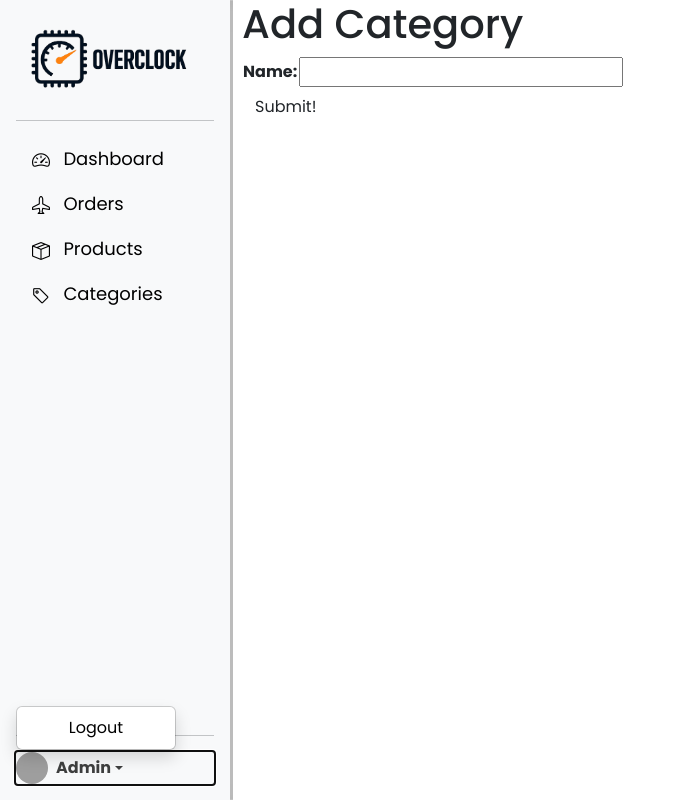
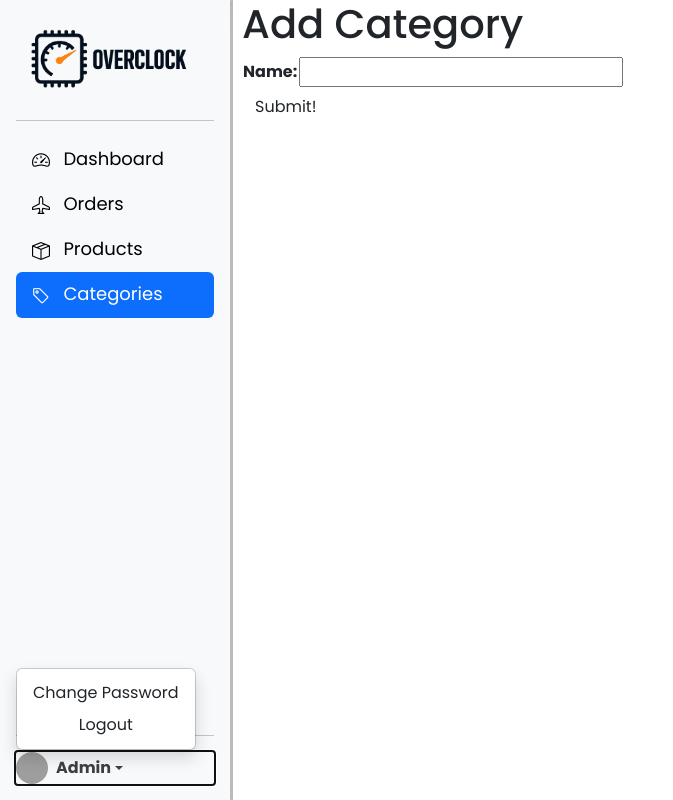
Before and after one commit to izZERO/Overclock, a Django app: page /manage/categories/create/ in a window 1280 px wide, after a click on "Admin". Shown: the whole page, without its empty margins (0-673 px from the left). Run offline with Django 5.2, Linux system fonts and the light colour scheme; grey boxes are pictures that could not be loaded.

Commit message:
added change password and current page highlight in admin view

```diff
--- a/Overclock/settings.py
+++ b/Overclock/settings.py
@@ -126,6 +126,7 @@ STATIC_URL = "static/"
 
 LOGIN_REDIRECT_URL = "/"
 LOGOUT_REDIRECT_URL = "/"
+PASSWORD_CHANGE_REDIRECT_URL = '/'
 
 
 # Default primary key field type
--- a/main/templates/manage_base.html
+++ b/main/templates/manage_base.html
@@ -144,8 +144,8 @@
         <ul class="nav nav-pills flex-column mb-auto">
           <li>
             <a
-              href="#"
-              class="nav-link link-body-emphasis"
+              href="{% url 'manage' %}"
+              class="nav-link {% if request.resolver_match.url_name == 'manage' %}active{% else %}link-body-emphasis{% endif %}"
               style="font-size: large"
             >
               <i class="bi bi-speedometer2 me-2"> </i>
@@ -155,7 +155,7 @@
           <li>
             <a
               href="{% url 'orders_index' %}"
-              class="nav-link link-body-emphasis"
+              class="nav-link {% if 'orders' in request.resolver_match.url_name %}active{% else %}link-body-emphasis{% endif %}"
               style="font-size: large"
             >
               <i class="bi bi-airplane me-2"> </i>
@@ -165,17 +165,17 @@
           <li>
             <a
               href="{% url 'products_index' %}"
-              class="nav-link link-body-emphasis"
+              class="nav-link {% if 'products' in request.resolver_match.url_name %}active{% else %}link-body-emphasis{% endif %}"
               style="font-size: large"
             >
-              <i class="bi bi-box-seam me-2""> </i>
+              <i class="bi bi-box-seam me-2"> </i>
               Products
             </a>
           </li>
           <li>
             <a
               href="{% url 'categories_index' %}"
-              class="nav-link link-body-emphasis"
+              class="nav-link {% if 'categories' in request.resolver_match.url_name %}active{% else %}link-body-emphasis{% endif %}"
               style="font-size: large"
             >
               <i class="bi bi-tag me-2"> </i>
@@ -206,17 +206,20 @@
             <li><a class="dropdown-item" href="#">Profile</a></li>
             <li><hr class="dropdown-divider" /></li> -->
             <li>
+              <a
+                href="/accounts/password_change"
+                class="dropdown-item"
+                role="button"
+                >Change Password</a
+              >
+            </li>
+            <li>
               <form action="{% url 'logout' %}" method="post">
                 {% csrf_token %}
                 <button
+                  class="dropdown-item"
                   type="submit"
-                  style="
-                    display: block;
-                    border: none;
-                    text-align: center;
-                    background-color: white;
-                    margin: 0 auto;
-                  "
+                  style="text-align: center"
                 >
                   Logout
                 </button>
```
Also changed, not shown: main/templates/registration/password_change_done.html (added, +8 -0 lines), main/templates/registration/password_change_form.html (added, +10 -0 lines), main/templates/user/profile_edit.html (renamed from main/templates/profile_edit.html).
